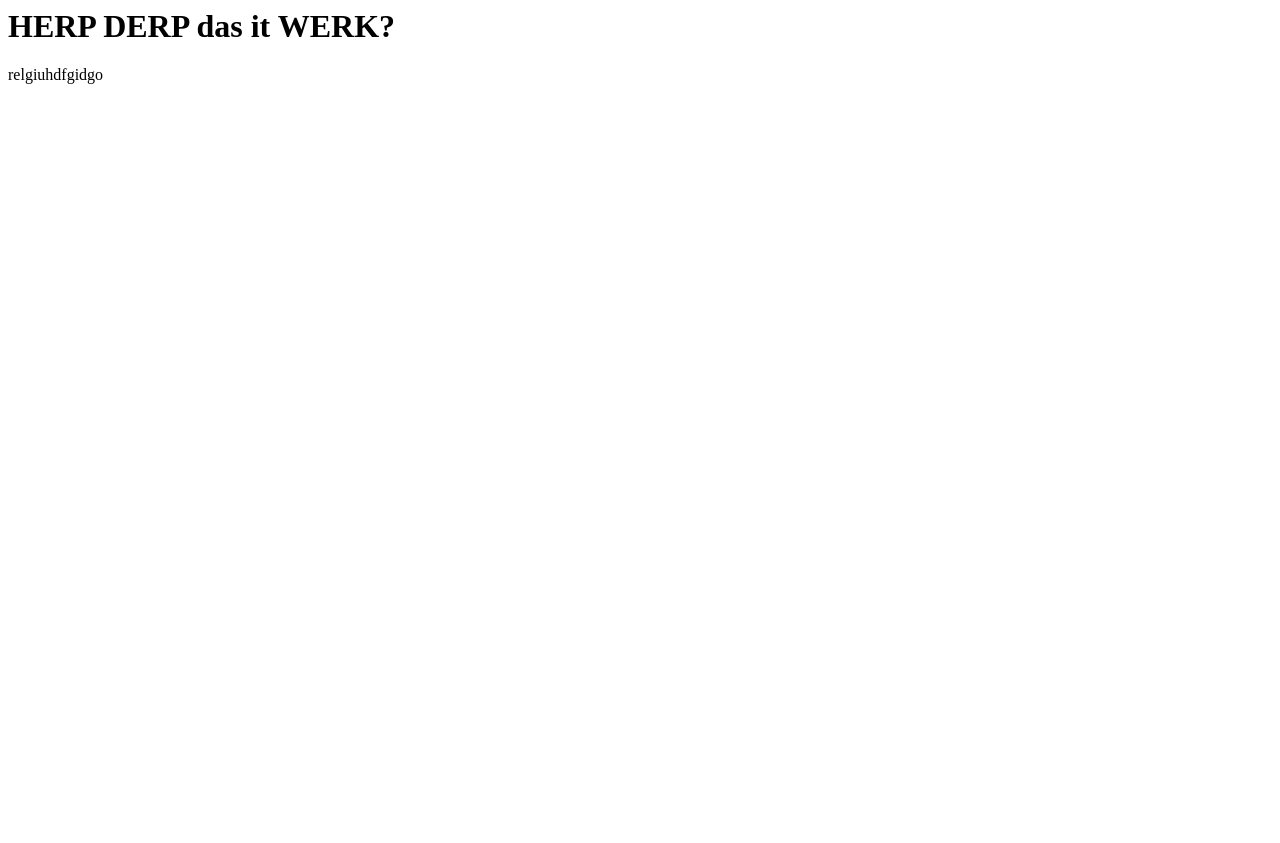
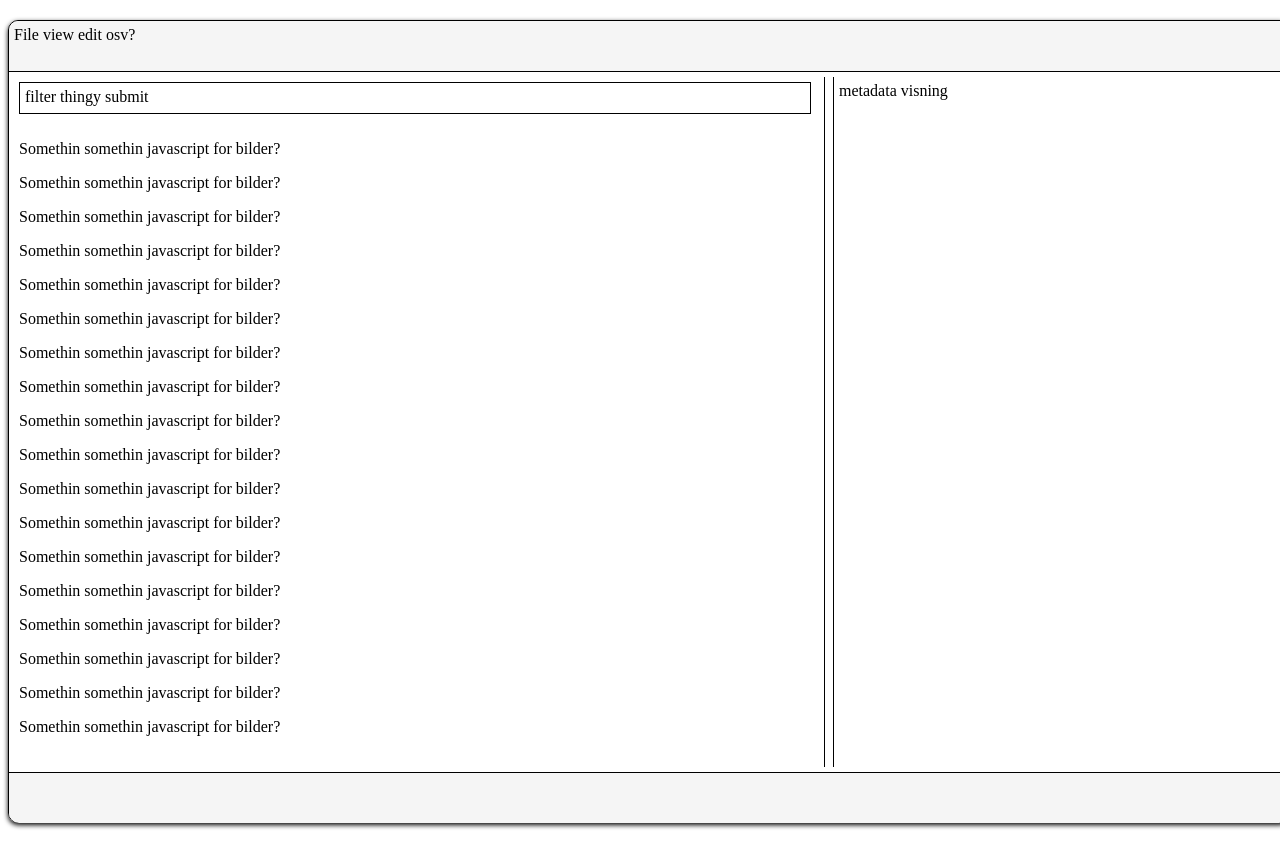
Before and after one commit to lkjell/DAT210-projekt, a plain HTML site: page web/index.html in a window 1280 px wide. Before the commit the page ends 800 px from the top, so only its background shows below. Drawn offline with Linux system fonts and the light colour scheme.

Commit message:
delt opp skjelett for gui i html css

```diff
--- a/web/index.html
+++ b/web/index.html
@@ -1,9 +1,68 @@
+<!DOCTYPE=HTML>
+
 <html>
 	<head>
-		<title>dunfuked</title>
+		<title>MetaNet</title>
+		<meta name="viewport" content="width=device-width, initial-scale=1">
+		<meta http-equiv="Content-Type" content="text/html; charset=utf-8" />
+		<link type="text/css" rel="stylesheet" href="stylesheet.css" />
 	</head>
+
 	<body>
-		<h1>HERP DERP das it WERK?</h1>
-		<p>relgiuhdfgidgo</p>
+
+		<div class="pagecontainer"><!--Div Container for å sentrere alt inni-->
+
+			<div class="header">
+				File view edit osv?
+			</div>
+
+			<div class="body">
+				<div class="left"><!-- Left wrapper for filtersøk og bildevisning-->
+					<div class="filter">
+						filter thingy submit
+					</div>
+
+					<div class="images">
+						<p>Somethin somethin javascript for bilder?</p>
+						<p>Somethin somethin javascript for bilder?</p>
+						<p>Somethin somethin javascript for bilder?</p>
+						<p>Somethin somethin javascript for bilder?</p>
+						<p>Somethin somethin javascript for bilder?</p>
+						<p>Somethin somethin javascript for bilder?</p>
+						<p>Somethin somethin javascript for bilder?</p>
+						<p>Somethin somethin javascript for bilder?</p>
+						<p>Somethin somethin javascript for bilder?</p>
+						<p>Somethin somethin javascript for bilder?</p>
+						<p>Somethin somethin javascript for bilder?</p>
+						<p>Somethin somethin javascript for bilder?</p>
+						<p>Somethin somethin javascript for bilder?</p>
+						<p>Somethin somethin javascript for bilder?</p>
+						<p>Somethin somethin javascript for bilder?</p>
+						<p>Somethin somethin javascript for bilder?</p>
+						<p>Somethin somethin javascript for bilder?</p>
+						<p>Somethin somethin javascript for bilder?</p>
+						<p>Somethin somethin javascript for bilder?</p>
+						<p>Somethin somethin javascript for bilder?</p>
+						<p>Somethin somethin javascript for bilder?</p>
+						<p>Somethin somethin javascript for bilder?</p>
+						<p>Somethin somethin javascript for bilder?</p>
+						<p>Somethin somethin javascript for bilder?</p>
+						<p>Somethin somethin javascript for bilder?</p>
+						<p>Somethin somethin javascript for bilder?</p>
+					</div>
+				</div>
+
+				<div class="right"><!--Right wrapper for metadata visning-->
+					metadata visning
+				</div>
+
+			</div>
+
+			<div class="footer">
+			</div>
+
+		</div>
+
 	</body>
+
 </html>
--- /dev/null
+++ b/web/stylesheet.css
@@ -0,0 +1,69 @@
+/** {
+	border: 1px solid black;
+}*/
+/*Fjern kommentar for å se border rundt alle objekt/skjelettvisning */
+
+.pagecontainer {
+	width:1280px;
+ 	height:801px;
+ 	margin: 20px auto;
+ 	border: 1px solid black;
+ 	border-radius: 10px;
+    -moz-border-radius: 10px;
+    -webkit-border-radius: 10px;
+ 	box-shadow: 0px 2px 5px black;
+    -moz-box-shadow: 0px 2px 5px black;
+    -webkit-box-shadow: 0px 2px 5px black;
+}
+
+.header, .body, .footer, .left, .right, .filter {
+	padding:5px;
+}
+
+.header {
+	height: 40px;
+	border-bottom: 1px solid black;
+	border-top-right-radius: 10px;
+	border-top-left-radius: 10px;
+	background-color: whiteSmoke;
+}
+
+.body {
+	height: 690px;
+}
+
+.footer {
+	height: 40px;
+	border-top: 1px solid black;
+	border-bottom-right-radius: 10px;
+	border-bottom-left-radius: 10px;
+	background-color: whiteSmoke;
+}
+
+.left {
+	width: 800px;
+	height: 680px;
+	border-right: 1px solid black;
+	float:left;
+}
+
+.filter {
+	margin-bottom: 10px;
+	width:780px;
+	height:20px;
+	float:left;
+	border: 1px solid black;
+}
+
+.images {
+	overflow: auto;
+	width:790px;
+	height: 630px;
+}
+
+.right {
+	width:440px;
+	height:680px;
+	border-left: 1px solid black;
+	float:right;
+}
```
